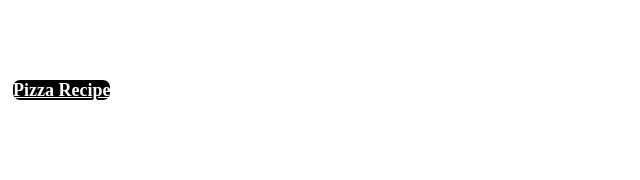
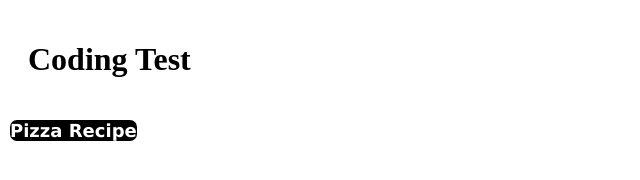
Before and after one commit to ASR5-BRO/code-test, a plain HTML site: page index.html in a window 1280 px wide. Shown: the whole page, without its empty margins (0-640 px from the left). Drawn offline with Linux system fonts and the light colour scheme.

Commit message:
some other styles

```diff
--- a/style.css
+++ b/style.css
@@ -1,17 +1,18 @@
-*{
-    color: aqua;
-}
 h1{
-    color: white;
+    color: rgb(0, 0, 0);
+    border: 40px blue;
+    padding: 20px;
 }
 a{
     text-align: center;
-    margin: 5px;
+    font-family: 'Lucida Sans', 'Lucida Sans Regular', 'Lucida Grande', 'Lucida Sans Unicode', Geneva, Verdana, sans-serif;
+    margin: 2px;
     font-size: 18px;
     font-weight: bold;
     color: white;
     background-color: black;
     border: 2px blue;
     border-radius: 7px;
+    text-decoration: none;
 
 }
```
